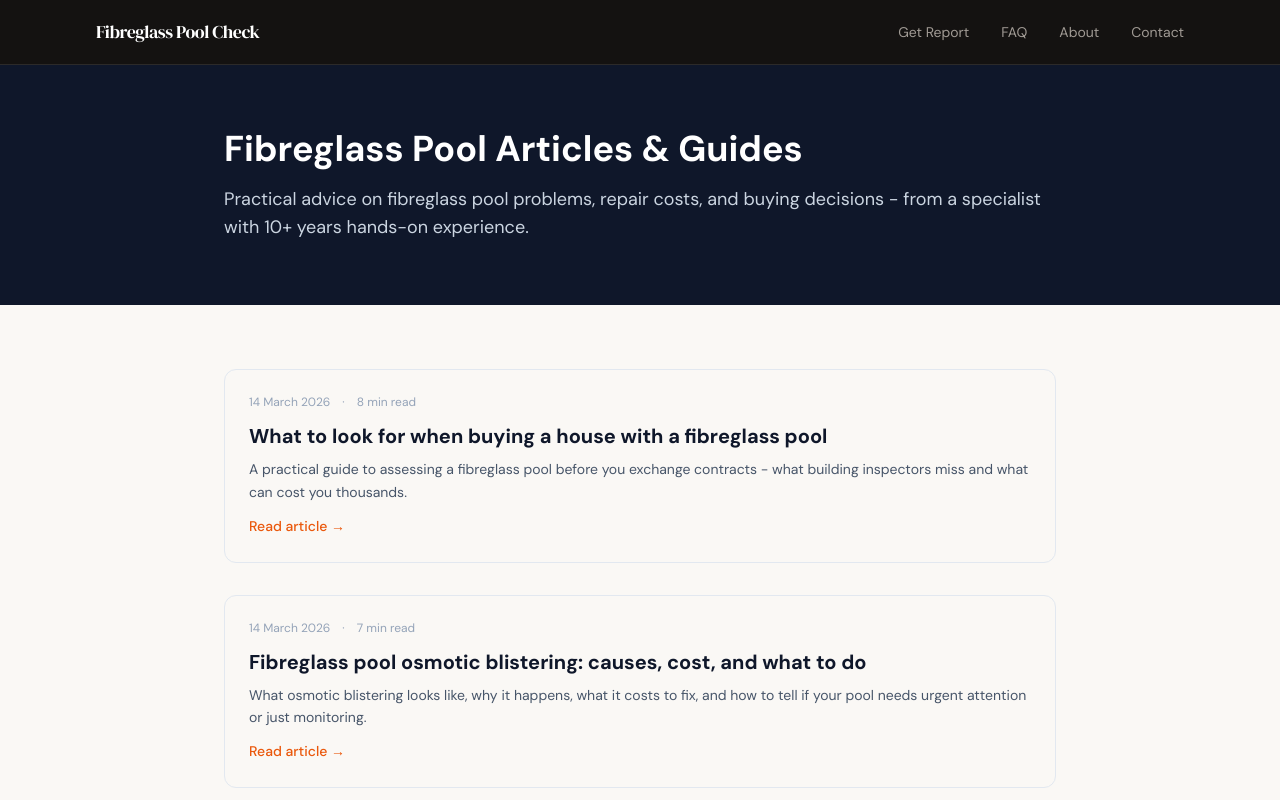
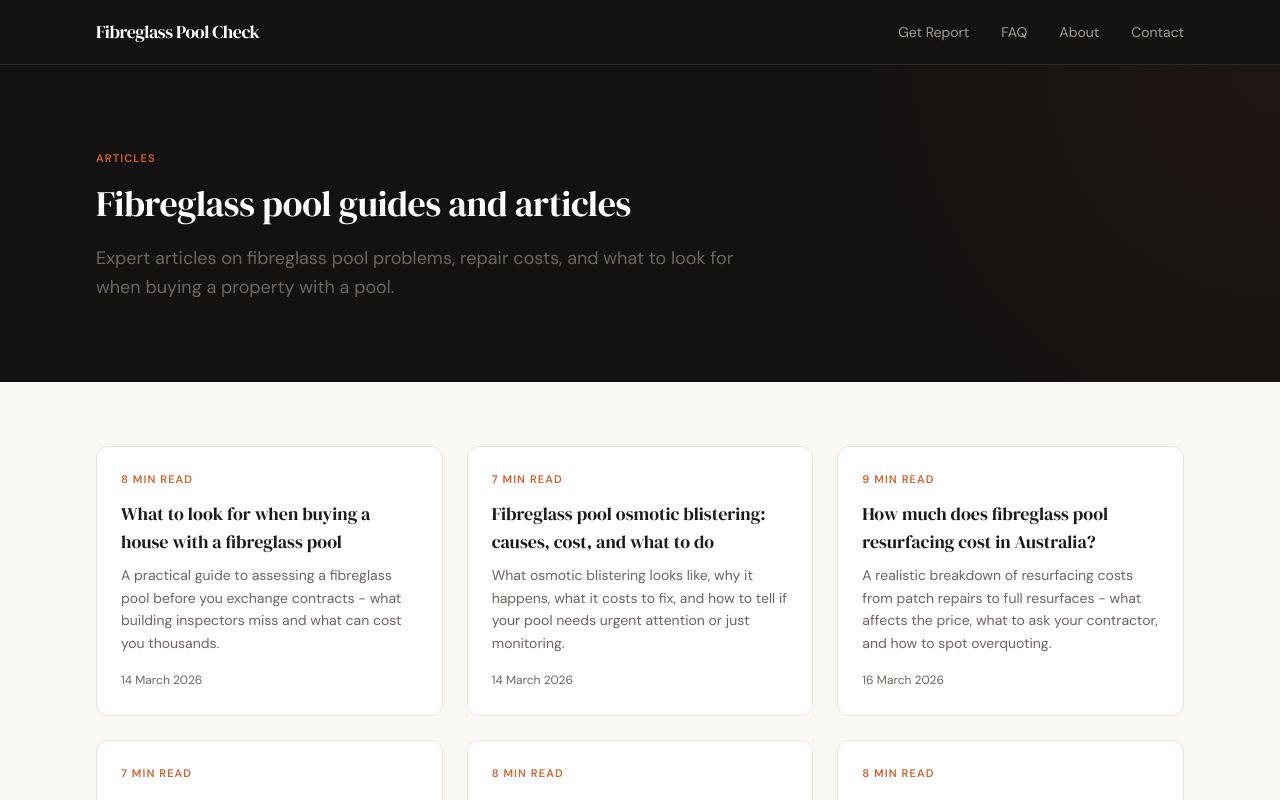
Before and after one commit to fibreglasspoolcheck/fibreglass-pool-check, a Next.js app: page /blog in a window 1280 px wide. Shown: the top 800 px of the page. Built offline with nearby package versions, Linux system fonts and the light colour scheme.

Commit message:
feat: update blog index with card layout, editorial design, DarkCTA

```diff
--- a/app/blog/page.jsx
+++ b/app/blog/page.jsx
@@ -1,5 +1,6 @@
 import Link from 'next/link'
 import BreadcrumbSchema from '../../components/BreadcrumbSchema'
+import DarkCTA from '../../components/DarkCTA'
 
 export const metadata = {
   title: 'Fibreglass Pool Articles & Guides | Fibreglass Pool Check',
@@ -90,54 +91,49 @@ export default function BlogIndex() {
         { name: 'Articles', url: '/blog' }
       ]} />
 
-      <section className="bg-slate-900 text-white py-16">
-        <div className="max-w-4xl mx-auto px-4 sm:px-6 lg:px-8">
-          <h1 className="text-4xl font-bold mb-4">Fibreglass Pool Articles & Guides</h1>
-          <p className="text-slate-300 text-lg">
-            Practical advice on fibreglass pool problems, repair costs, and buying decisions  -  from a specialist with 10+ years hands-on experience.
-          </p>
+      <section className="bg-deep text-white py-16 lg:py-20 relative overflow-hidden">
+        <div className="absolute top-0 right-0 w-[50%] h-full pointer-events-none" style={{ background: 'radial-gradient(circle at top right, rgba(212,98,43,0.06) 0%, transparent 60%)' }} />
+        <div className="max-w-6xl mx-auto px-4 sm:px-6 lg:px-8 relative">
+          <div className="max-w-2xl">
+            <span className="inline-block text-[11px] font-semibold uppercase tracking-[0.1em] text-accent font-sans mb-4">Articles</span>
+            <h1 className="font-serif text-4xl leading-[1.15] tracking-[-0.01em] text-white mb-5">
+              Fibreglass pool guides and articles
+            </h1>
+            <p className="text-warm-grey text-lg leading-relaxed">
+              Expert articles on fibreglass pool problems, repair costs, and what to look for when buying a property with a pool.
+            </p>
+          </div>
         </div>
       </section>
 
-      <section className="py-16">
-        <div className="max-w-4xl mx-auto px-4 sm:px-6 lg:px-8">
-          <div className="space-y-8">
+      <section className="py-16 bg-cream">
+        <div className="max-w-6xl mx-auto px-4 sm:px-6 lg:px-8">
+          <div className="grid grid-cols-1 md:grid-cols-2 lg:grid-cols-3 gap-6">
             {articles.map((article) => (
               <Link
                 key={article.slug}
                 href={`/blog/${article.slug}`}
-                className="block border border-slate-200 rounded-xl p-6 hover:border-slate-300 hover:shadow-sm transition-all"
+                className="bg-white border border-border-warm rounded-xl p-6 hover:border-warm-grey transition-colors group"
               >
-                <div className="flex items-center gap-3 text-xs text-slate-400 mb-3">
-                  <time dateTime={article.date}>{new Date(article.date).toLocaleDateString('en-AU', { day: 'numeric', month: 'long', year: 'numeric' })}</time>
-                  <span>&middot;</span>
-                  <span>{article.readTime}</span>
+                <div className="text-[11px] font-semibold uppercase tracking-[0.1em] text-accent font-sans mb-3">
+                  {article.readTime}
                 </div>
-                <h2 className="text-xl font-bold text-slate-900 mb-2">{article.title}</h2>
-                <p className="text-slate-600 text-sm leading-relaxed">{article.description}</p>
-                <span className="inline-block mt-3 text-orange-600 text-sm font-medium">Read article →</span>
+                <h2 className="font-serif text-lg text-ink mb-2 group-hover:text-accent transition-colors">
+                  {article.title}
+                </h2>
+                <p className="text-warm-grey text-sm leading-relaxed mb-3">
+                  {article.description}
+                </p>
+                <time className="text-warm-grey text-xs" dateTime={article.date}>
+                  {new Date(article.date).toLocaleDateString('en-AU', { day: 'numeric', month: 'long', year: 'numeric' })}
+                </time>
               </Link>
             ))}
           </div>
         </div>
       </section>
 
-      <section className="bg-slate-50 py-16">
-        <div className="max-w-4xl mx-auto px-4 sm:px-6 lg:px-8 text-center">
-          <h2 className="text-2xl font-bold text-slate-900 mb-4">Need expert eyes on a specific pool?</h2>
-          <p className="text-slate-600 mb-6 max-w-lg mx-auto">
-            These articles give you general guidance. For a specific pool, get a written assessment from an independent specialist.
-          </p>
-          <div className="flex flex-col sm:flex-row gap-3 justify-center">
-            <Link href="/PoolCheckReport/order" className="bg-orange-600 hover:bg-orange-700 text-white px-6 py-3 rounded-lg font-medium transition-colors">
-              Get a Pool Check Report  -  $149
-            </Link>
-            <Link href="/RedFlagsGuide" className="border border-slate-300 hover:border-slate-400 text-slate-700 px-6 py-3 rounded-lg font-medium transition-colors">
-              Free Red Flags Guide
-            </Link>
-          </div>
-        </div>
-      </section>
+      <DarkCTA />
     </>
   )
 }
```
